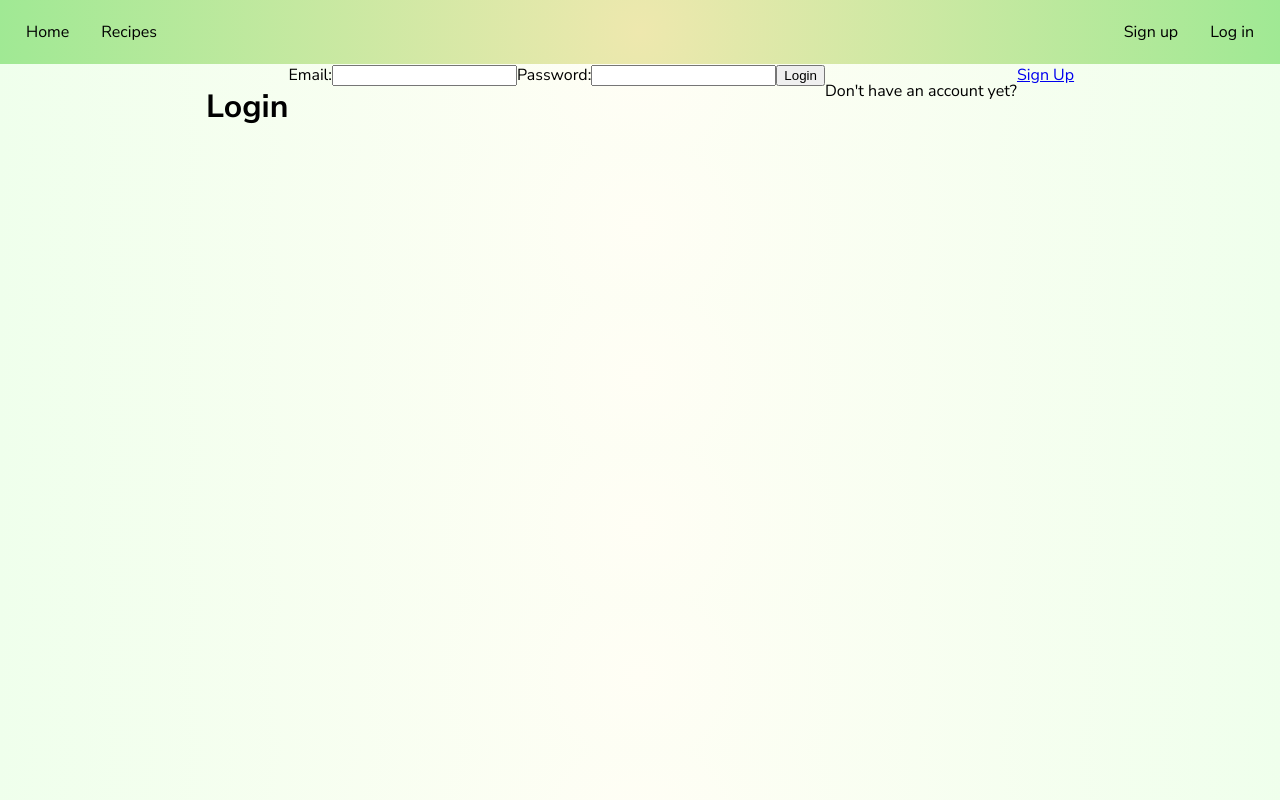
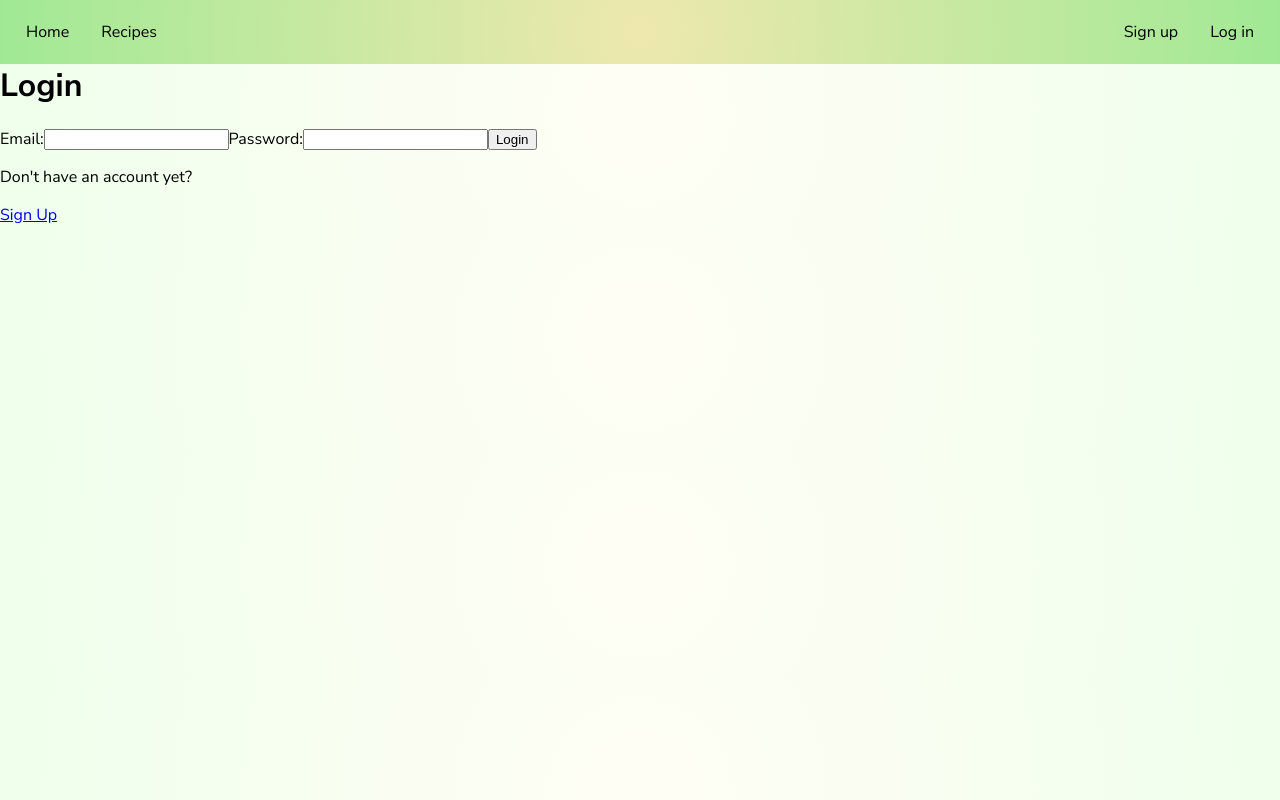
Before and after one commit to paulineutical/how-to-vegan, a React (Create React App) app in the folder vegan-client/: page /login in a window 1280 px wide. Built offline with nearby package versions, Linux system fonts and the light colour scheme; no server answers.

Commit message:
fix login

```diff
--- a/vegan-client/src/index.css
+++ b/vegan-client/src/index.css
@@ -172,8 +172,3 @@ nav span {
   border: dotted;
   border-width: 2px;
 }
-
-.LoginPage {
-  display: flex;
-  justify-content: center;
-}
```
